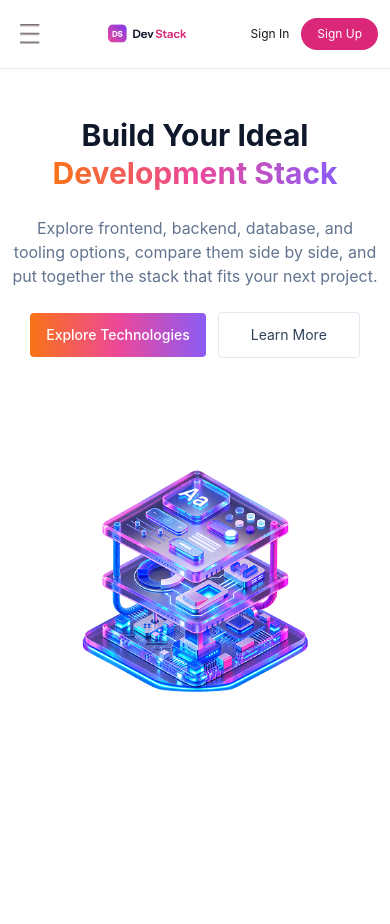
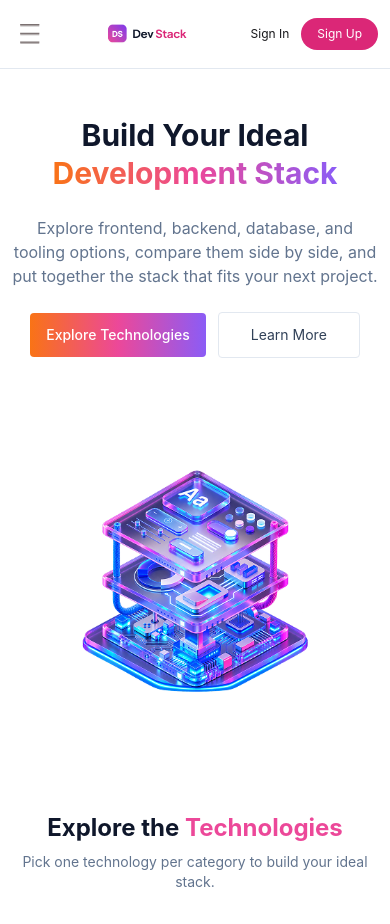
Before and after one commit to foysaliio/Dev-Stack, a React (Vite) app: page / in a window 390 px wide. Before the commit the page ends 844 px from the top, so only its background shows below. Built offline with nearby package versions, Linux system fonts and the light colour scheme.

Commit message:
feat: add responsive technologies section heading

```diff
--- a/src/App.tsx
+++ b/src/App.tsx
@@ -1,11 +1,13 @@
 import Hero from "./components/Hero";
 import Navbar from "./components/Navbar";
+import Technologies from "./components/Technologies";
 
 const App = () => {
   return (
     <>
       <Navbar />
       <Hero />
+      <Technologies />
     </>
   );
 };
--- /dev/null
+++ b/src/components/Technologies.tsx
@@ -0,0 +1,26 @@
+const Technologies = () => {
+  return (
+    <section id="technologies">
+      <div className="container mx-auto px-3">
+        {/* Technologies section heading */}
+        <div className="space-y-2 text-center lg:text-left">
+          <h2
+            className="text-2xl lg:text-4xl
+              font-bold text-slate-900"
+          >
+            Explore the <span className="text-[#EC4899]">Technologies</span>
+          </h2>
+
+          <p className="text-sm lg:text-base text-slate-500">
+            Pick one technology per category to build your ideal stack.
+          </p>
+        </div>
+
+        {/* Technologies cards and stack */}
+        <div className="mt-8"></div>
+      </div>
+    </section>
+  );
+};
+
+export default Technologies;
```
